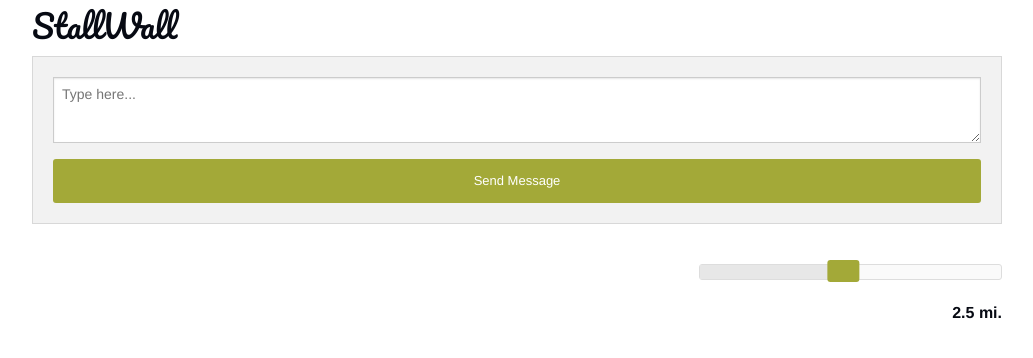
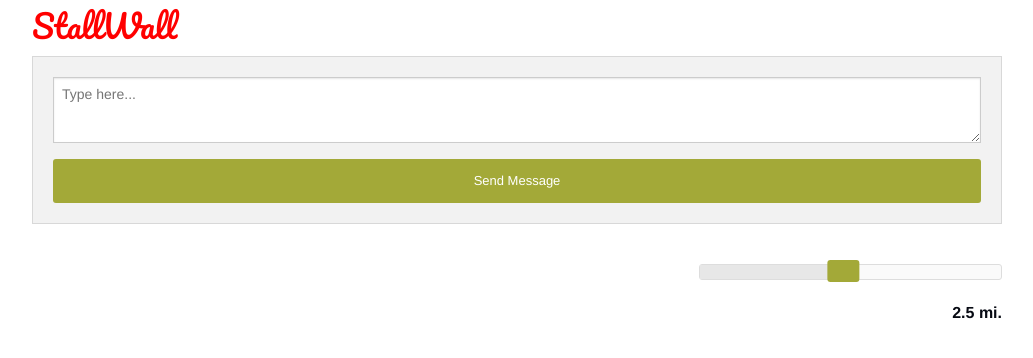
Before and after one commit to igandhi/StallWall, a website: page public/index.html in a window 1280 px wide. Shown: the whole page, without its empty margins (123-1156 px from the left). Drawn offline with nearby package versions, Linux system fonts and the light colour scheme; no server answers.

Commit message:
logo color red

```diff
--- a/public/index.html
+++ b/public/index.html
@@ -11,7 +11,7 @@
   <body>
     <div class="row">
       <div class="small-12 columns">
-        <h3 class="brand" style="font-family: 'Pacifico', cursive; font-size: xx-large">StallWall</h3>
+        <h3 class="brand" style="font-family: 'Pacifico', cursive; font-size: xx-large; color: red">StallWall</h3>
         <div class="panel">
           <textarea rows="3" class="inputMessage" placeholder="Type here..."></textarea>
           <input id="inputMessageButton" class="button radius small small-12" type="button" value="Send Message"/>
```
